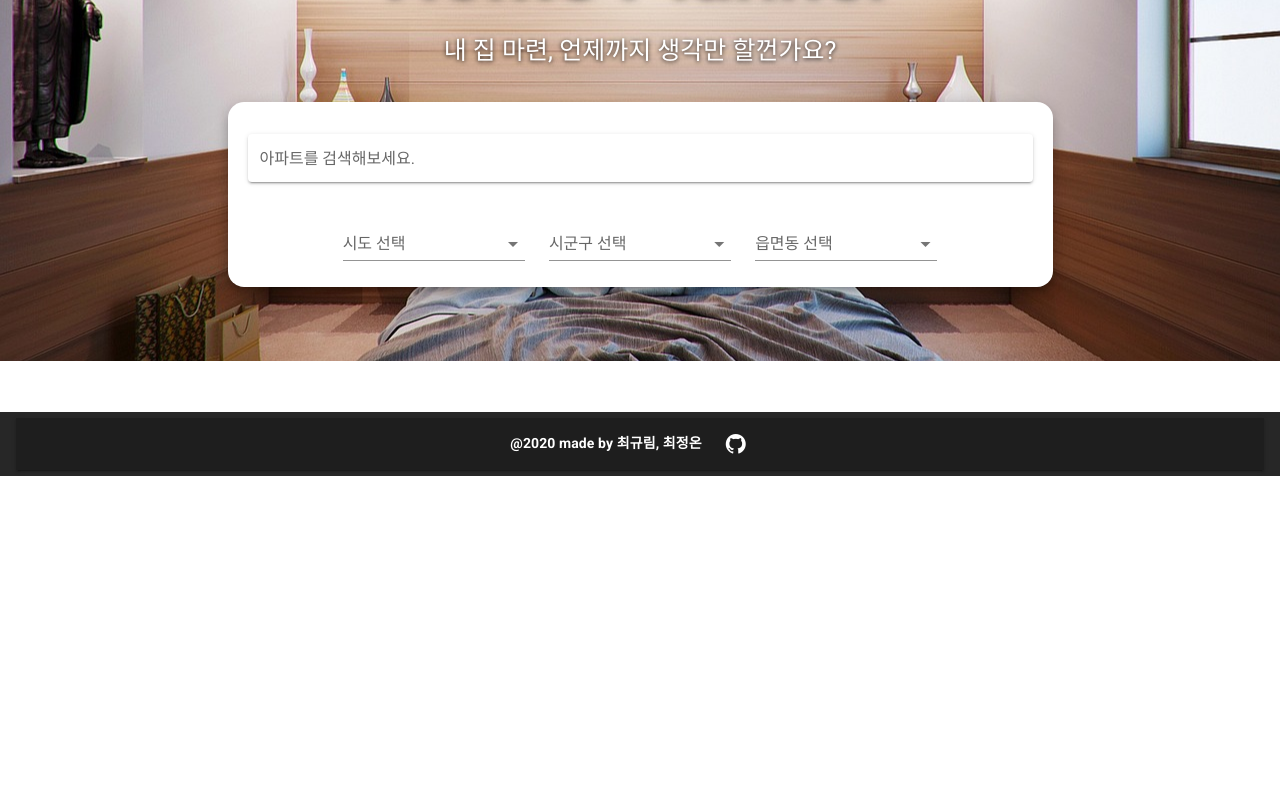
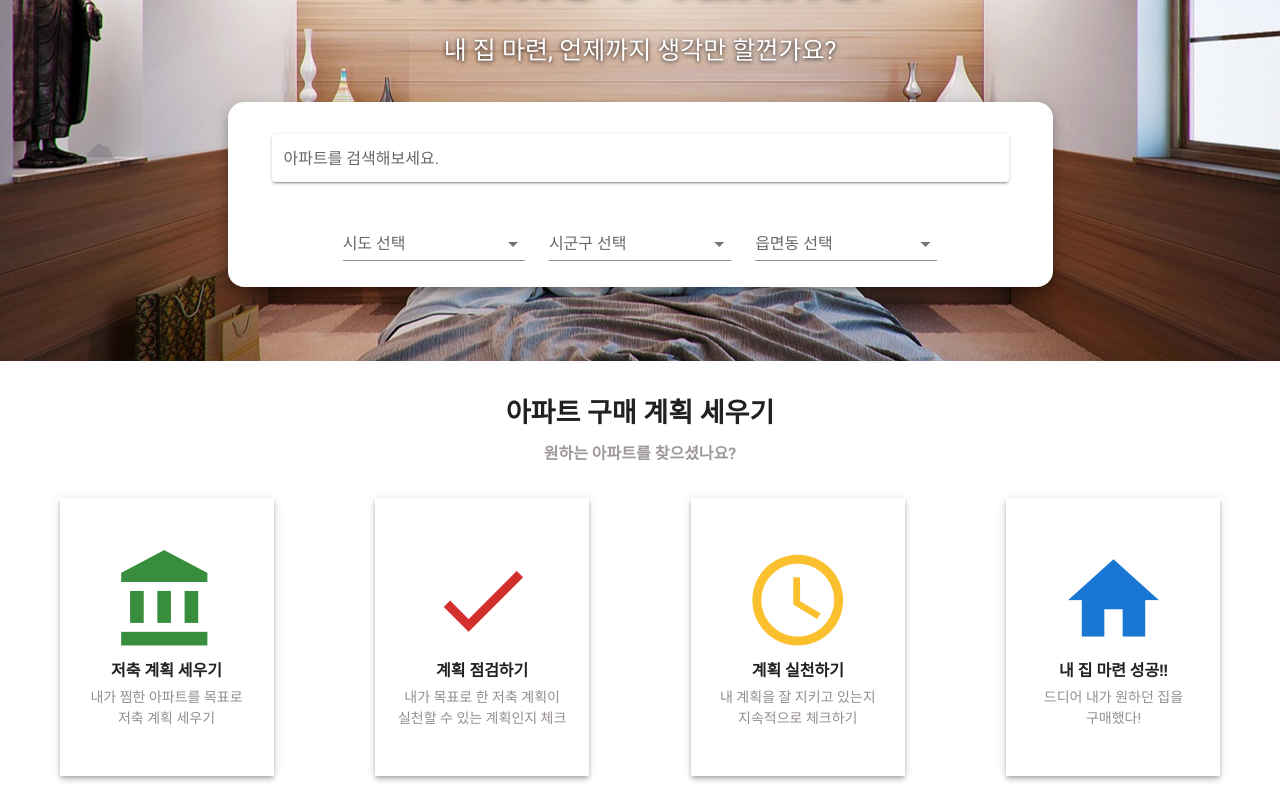
Before and after one commit to ssafyHomePlanner/HomePlanner, a Vue app in the folder homepjt/: page / in a window 1280 px wide. Shown: the part 260-1060 px from the top of the page. Before the commit the page ends 800 px from the top, so only its background shows below. Built offline with nearby package versions, Linux system fonts and the light colour scheme; no server answers.

Commit message:
[UPDATE]  메인 페이지 다지안 작업 중

```diff
--- a/homepjt/src/views/HomeView.vue
+++ b/homepjt/src/views/HomeView.vue
@@ -2,20 +2,34 @@
   <div class="item">
     <div class="item-bg">
       <div class="item-header-text">Home Planner</div>
-      <div class="item-header-subtext">내 집 마련, 언제까지 생각만 할껀가요?</div>
+      <div class="item-header-subtext">
+        내 집 마련, 언제까지 생각만 할껀가요?
+      </div>
       <v-container>
         <v-row align="center" justify="center">
-          <v-sheet rounded="xl" class="item-header-card" color="white" elevation="8" height="185" width="825">
+          <v-sheet
+            rounded="xl"
+            class="item-header-card"
+            color="white"
+            elevation="8"
+            height="185"
+            width="825"
+          >
             <v-container fill-height fluid>
               <v-text-field
-              class="mt-5 ml-2 mr-2"
+                class="mt-5 ml-8 mr-8"
                 v-model="aptName"
                 solo
                 label="아파트를 검색해보세요."
               ></v-text-field>
               <v-row align="center" justify="center">
                 <v-col cols="3">
-                  <v-select v-model="sidoName" :items="sidoList" label="시도 선택" @change="makeGugunList"></v-select>
+                  <v-select
+                    v-model="sidoName"
+                    :items="sidoList"
+                    label="시도 선택"
+                    @change="makeGugunList"
+                  ></v-select>
                 </v-col>
                 <v-col cols="3">
                   <v-select
@@ -26,7 +40,11 @@
                   ></v-select>
                 </v-col>
                 <v-col cols="3">
-                  <v-select v-model="dongName" :items="dongList" label="읍면동 선택"></v-select>
+                  <v-select
+                    v-model="dongName"
+                    :items="dongList"
+                    label="읍면동 선택"
+                  ></v-select>
                 </v-col>
               </v-row>
             </v-container>
@@ -34,6 +52,65 @@
         </v-row>
       </v-container>
     </div>
+    <v-container class="mt-5 mb-10 text-center" >
+      <div class="item-middle-text">아파트 구매 계획 세우기</div>
+      <div class="item-middle-subtext mt-2">원하는 아파트를 찾으셨나요?</div>
+      <v-container class="mt-8 mb-8">
+        <v-row justify="space-between">
+            <v-sheet height="278" width="214" elevation="4" class="pt-7">
+              <v-row justify="center" class="mt-5">
+                <v-icon size="109" color="green darken-2"> mdi-bank </v-icon>
+              </v-row>
+              <v-row class="item-middle-box-text mt-4" justify="center">
+                저축 계획 세우기
+              </v-row>
+              <v-row justify="center" class="item-middle-box-subtext mt-4">
+                내가 찜한 아파트를 목표로 <br />
+                저축 계획 세우기
+              </v-row>
+            </v-sheet>
+            <v-sheet height="278" width="214" elevation="4" class="pt-7">
+              <v-row justify="center" class="mt-5">
+                <v-icon size="109" color="red darken-2"> mdi-check </v-icon>
+              </v-row>
+              <v-row class="item-middle-box-text mt-4" justify="center">
+                계획 점검하기
+              </v-row>
+              <v-row justify="center" class="item-middle-box-subtext mt-4">
+                내가 목표로 한 저축 계획이 <br />
+                실천할 수 있는 계획인지 체크
+              </v-row>
+            </v-sheet>
+            <v-sheet height="278" width="214" elevation="4" class="pt-7">
+              <v-row justify="center" class="mt-5">
+                <v-icon size="109" color="yellow darken-2"> mdi-clock-outline </v-icon>
+              </v-row>
+              <v-row class="item-middle-box-text mt-4" justify="center">
+                계획 실천하기
+              </v-row>
+              <v-row justify="center" class="item-middle-box-subtext mt-4">
+                내 계획을 잘 지키고 있는지 <br />
+                지속적으로 체크하기
+              </v-row>
+            </v-sheet>
+            <v-sheet height="278" width="214" elevation="4" class="pt-7">
+              <v-row justify="center" class="mt-5">
+                <v-icon size="109" color="blue darken-2"> mdi-home </v-icon>
+              </v-row>
+              <v-row class="item-middle-box-text mt-4" justify="center">
+                내 집 마련 성공!!
+              </v-row>
+              <v-row justify="center" class="item-middle-box-subtext mt-4">
+                드디어 내가 원하던 집을 <br />
+                구매했다!
+              </v-row>
+            </v-sheet>
+        </v-row>
+      </v-container>
+      <v-container fluid style="max-width: 600px;">
+        <v-btn outlined block class="mt-8">구매 계획 세우러 가기</v-btn>
+      </v-container>
+    </v-container>
   </div>
 </template>
 
@@ -113,4 +190,27 @@ export default {
   position: relative;
   top: 140px;
 }
+
+.item-middle-text {
+  font-weight: bold;
+  text-align: center;
+  font-size: 27px;
+}
+.item-middle-subtext {
+  font-weight: bold;
+  text-align: center;
+  font-size: 16px;
+  color: #9f9999;
+}
+
+.item-middle-box-text {
+  font-weight: bold;
+  text-align: center;
+  font-size: 16px;
+}
+.item-middle-box-subtext {
+  text-align: center;
+  font-size: 14px;
+  color: #958E8E;
+}
 </style>
```
